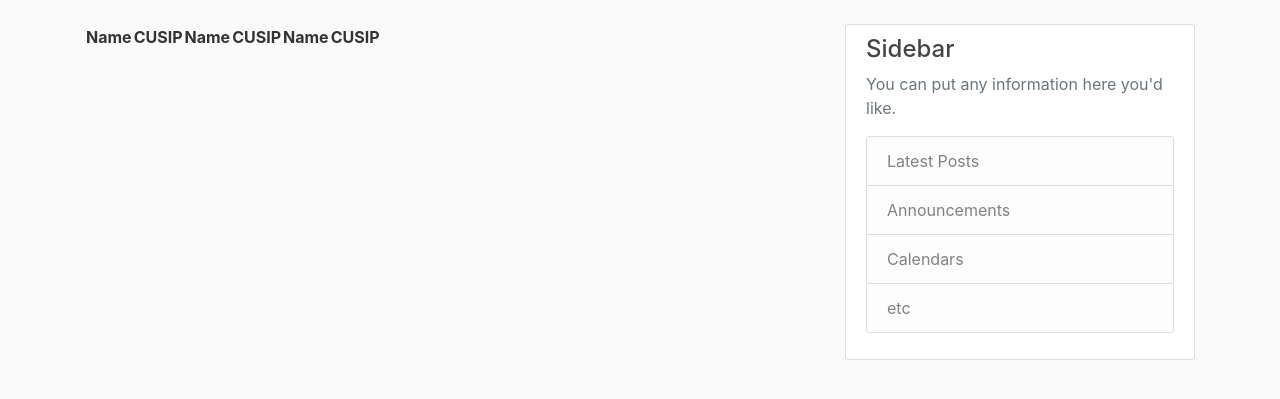
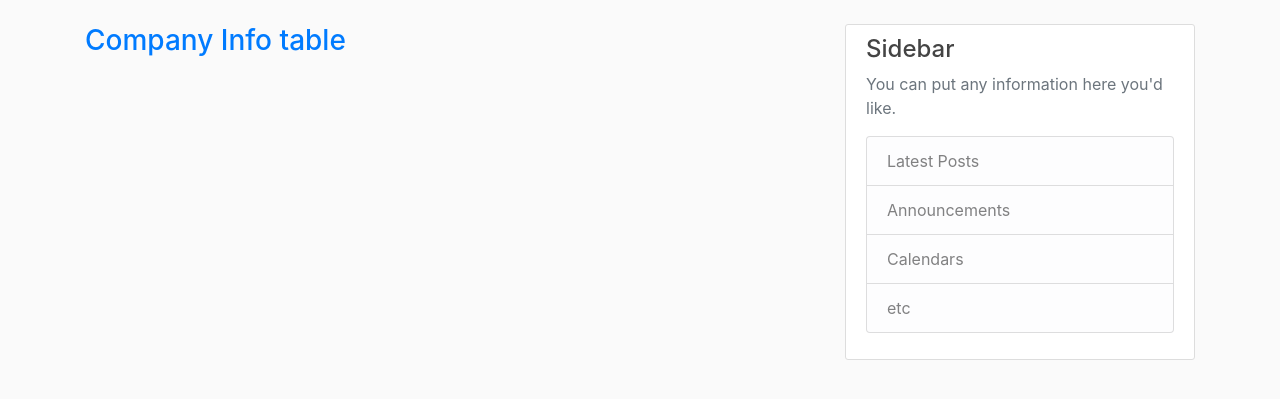
Before and after one commit to XinZouS/geneproject, a Django app: page / in a window 1280 px wide. Shown: the part 56-455 px from the top of the page. Run offline with Django 3.2, Linux system fonts and the light colour scheme; data that the repository does not hold is empty; some libraries are stand-ins or nearby versions.

Commit message:
add link to full table in home page

```diff
--- a/blog/templates/blog/base.html
+++ b/blog/templates/blog/base.html
@@ -13,9 +13,9 @@
     <link rel="stylesheet" type="text/css" href="{% static 'blog/main.css' %}">
 
 	{% if title %}
-		<title>Django blog - {{ title }}</title>
+		<title>Company Info - {{ title }}</title>
 	{% else %}
-		<title>Django blog</title>
+		<title>Company Info</title>
 	{% endif %}
 </head>
 <body>
--- a/blog/templates/blog/home.html
+++ b/blog/templates/blog/home.html
@@ -2,26 +2,7 @@
 
 {% block content %}
 
-	<table>
-		<tr>
-			<th>Name</th>
-			<th>CUSIP</th>
-			<th>Name</th>
-			<th>CUSIP</th>
-			<th>Name</th>
-			<th>CUSIP</th>
-		</tr>
-		{% for item in companys %}
-		<tr>
-			<th>{{ item.Name }}</th>
-			<th>{{ item.CUSIP }}</th>
-			<th>{{ item.Name }}</th>
-			<th>{{ item.CUSIP }}</th>
-			<th>{{ item.Name }}</th>
-			<th>{{ item.CUSIP }}</th>
-		</tr>
-		{% endfor %}
-	</table>
+	<div><h3><a href="{% url 'blog-company' %}">Company Info table</a></h3></div>
 
 
 <!-- 	{% for post in posts %}
```
